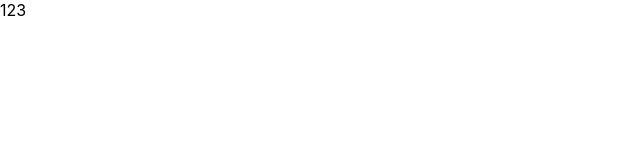
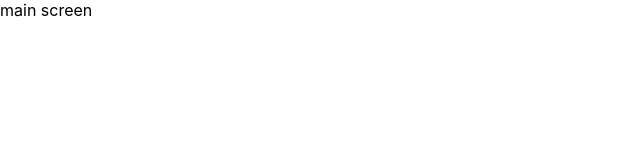
Before and after one commit to Wangzihao5325/react-template, a React (Create React App) app: page / in a window 1280 px wide. Shown: the top 160 px of the page, without its empty margins (0-640 px from the left). Built offline with nearby package versions, Linux system fonts and the light colour scheme.

Commit message:
1.add react-router

```diff
--- a/package.json
+++ b/package.json
@@ -7,9 +7,14 @@
     "@types/node": "^12.6.8",
     "@types/react": "^16.8.23",
     "@types/react-dom": "^16.8.4",
+    "@types/react-router-dom": "^4.3.4",
     "react": "^16.8.6",
     "react-dom": "^16.8.6",
+    "react-redux": "^7.1.0",
+    "react-router-dom": "^5.0.1",
     "react-scripts": "3.0.1",
+    "redux": "^4.0.4",
+    "redux-thunk": "^2.3.0",
     "typescript": "^3.5.3"
   },
   "scripts": {
--- a/src/app/App.tsx
+++ b/src/app/App.tsx
@@ -1,11 +1,11 @@
 import React from 'react';
-import logo from './logo.svg';
 import './App.css';
+import AppRouter from '../router/index';
 
 const App: React.FC = () => {
   return (
     <div className="App">
-      <div>123</div>
+      <AppRouter />
     </div>
   );
 }
--- /dev/null
+++ b/src/router/index.tsx
@@ -0,0 +1,16 @@
+import React from 'react';
+import { HashRouter as Router, Route, Switch } from 'react-router-dom';
+
+import Main from '../screen/main/index';
+
+const AppRouter = () => {
+    return (
+        <Router>
+            <Switch>
+                <Route path='/' exact component={Main} />
+            </Switch>
+        </Router>
+    );
+}
+
+export default AppRouter;
--- /dev/null
+++ b/src/screen/main/index.tsx
@@ -0,0 +1,7 @@
+import React from 'react';
+const Main = () => {
+    return (
+        <div>main screen</div>
+    );
+}
+export default Main;
--- /dev/null
+++ b/src/store/index.js
@@ -0,0 +1 @@
+//import {} from 'react-redux';
```
Also changed, not shown: 1 other file (tests, documents, lock files or other folders).
